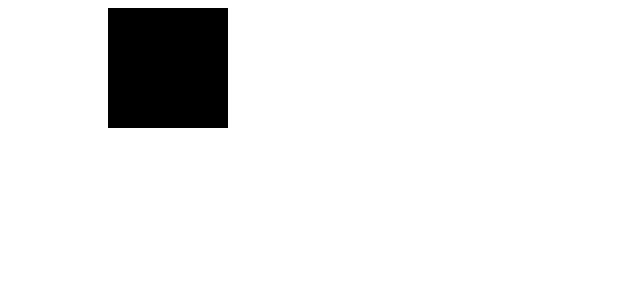
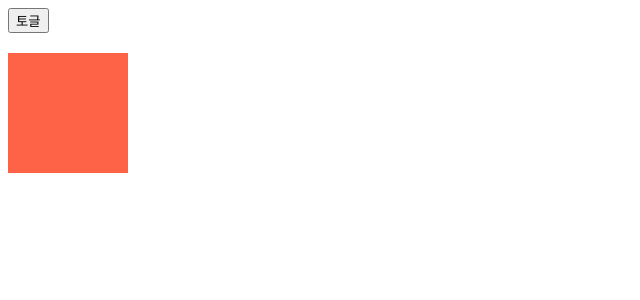
Before and after one commit to HarryKim24/framer-motion-basic, a React (Vite) app: page / in a window 1280 px wide. Shown: the top 300 px of the page, without its empty margins (0-640 px from the left). Built offline with nearby package versions, Linux system fonts and the light colour scheme.

Commit message:
add ToggleBox

```diff
--- a/src/App.jsx
+++ b/src/App.jsx
@@ -1,11 +1,12 @@
 import './App.css'
 import MoveBox from './components/MoveBox'
+import ToggleBox from './components/ToggleBox'
 
 function App() {
 
   return (
     <div>
-      <MoveBox />
+      <ToggleBox />
     </div>
   )
 }
--- /dev/null
+++ b/src/components/ToggleBox.jsx
@@ -0,0 +1,31 @@
+import { motion } from 'framer-motion';
+import { useState } from "react"
+
+const ToggleBox = () => {
+  const [open, setOpen] = useState(false);
+
+  return (
+    <div>
+      <button onClick={() => setOpen(!open)}>
+        토글
+      </button>
+
+      <motion.div
+        animate={{ x: open? 200 : 0 }}
+        transition={{
+          type: 'spring',
+          stiffness: 100,
+          damping: 12,
+        }}
+        style={{
+          width: 120,
+          height: 120,
+          backgroundColor: 'tomato',
+          marginTop: 20,
+        }}
+      />
+    </div>
+  )
+}
+
+export default ToggleBox
```
